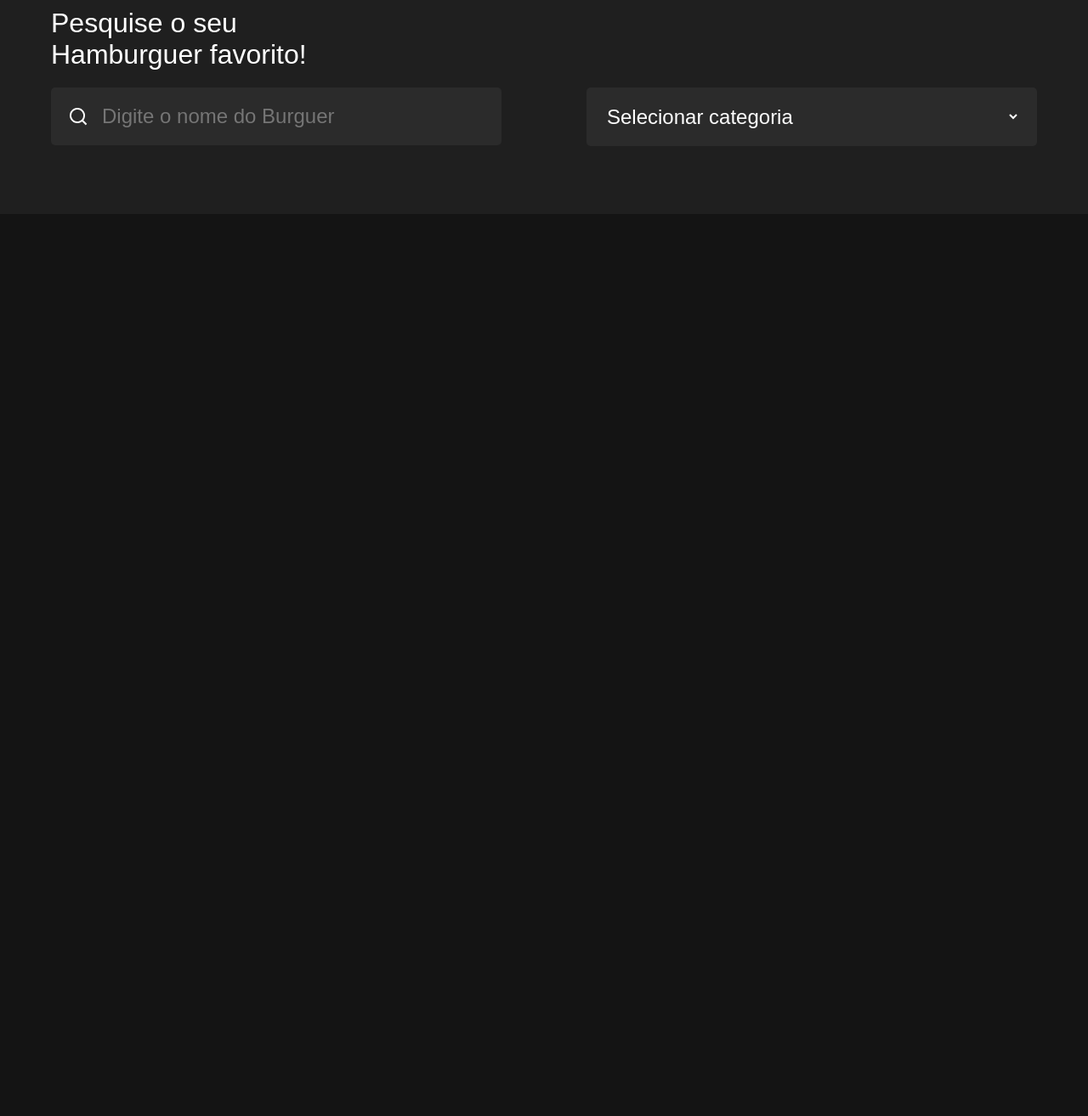
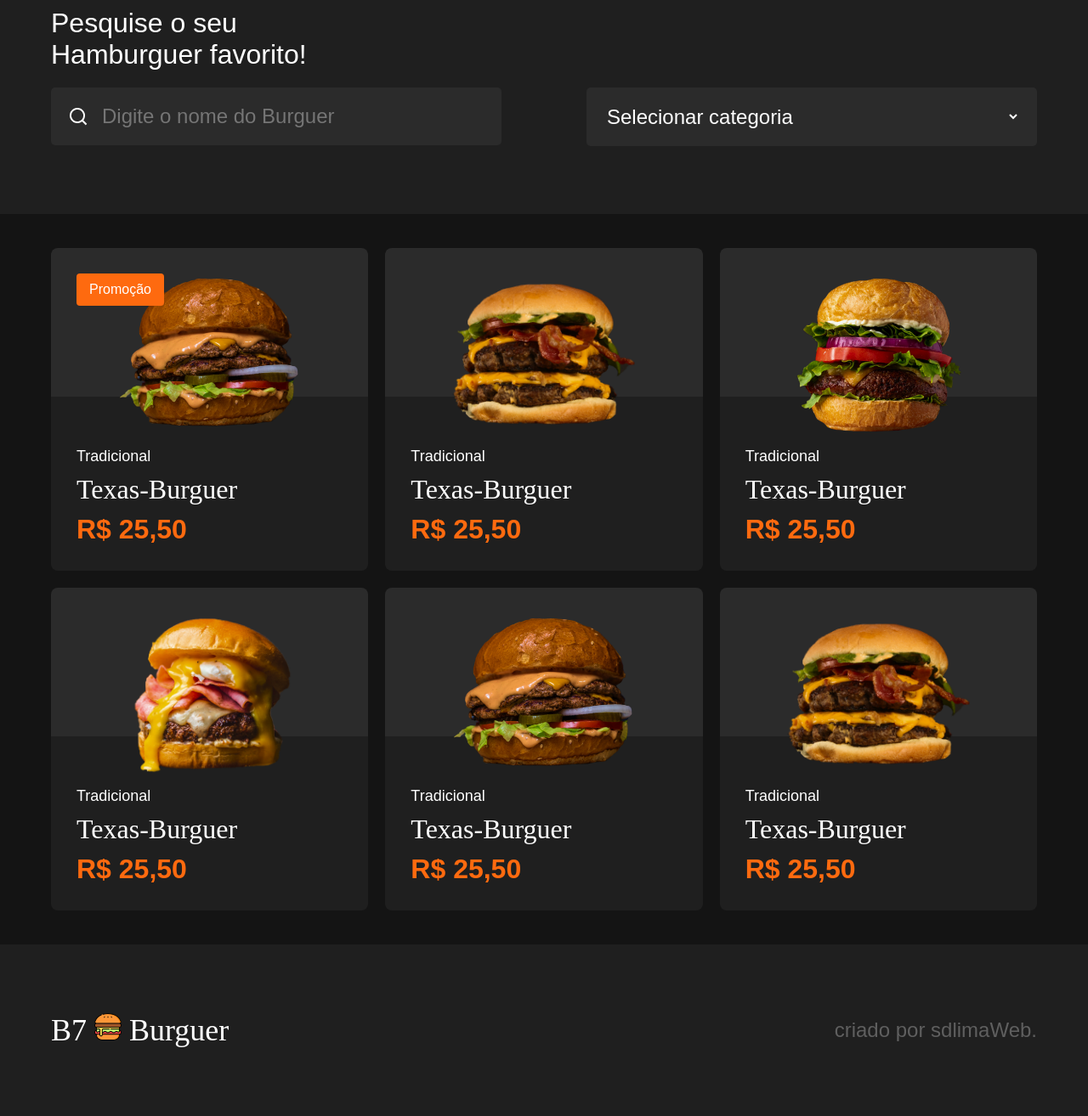
Before and after one commit to sdlima4025/html-css-hamburgueria, a plain HTML site: page index.html in a window 1280 px wide. Shown: the part 719-2033 px from the top of the page at 85% size. Before the commit the page ends 971 px from the top, so only its background shows below. Drawn offline with Linux system fonts and the light colour scheme; a web font is replaced by a local one.

Commit message:
criado footer

```diff
--- a/assets/style.css
+++ b/assets/style.css
@@ -112,7 +112,7 @@ header .menu-icon div {
 }
 .hero h1 {
     font-family: 'Calistoga';
-    font-size: 72px;
+    font-size: 68px;
     line-height: 74px;
     margin-top: 50px;
 }
@@ -174,6 +174,90 @@ header .menu-icon div {
 }
 
 
+/* PRODUCTS */
+.products-grid {
+    display: grid;
+    grid-template-columns: repeat(3, 1fr);
+    gap: 20px;
+    margin: 40px 0;
+}
+.product-item {
+    display: block;
+    border-radius: 8px;
+    overflow: hidden;
+    text-decoration: none;
+    position: relative;
+}
+.product-item:hover {
+    opacity: 0.8;
+}
+.product-item .warning {
+    position: absolute;
+    top: 30px;
+    left: 30px;
+    background-color: #FE6A0F;
+    font-size: 16px;
+    font-weight: 500;
+    color: #FFF;
+    padding: 10px 15px;
+    border-radius: 4px;
+}
+.product-item .photo {
+    text-align: center;
+    background-color: #2B2B2B;
+    padding-top: 30px;
+}
+.product-item .photo img {
+    max-width: 100%;
+}
+.product-item .info {
+    background-color: #1F1F1F;
+    padding: 60px 30px 30px 30px;
+    margin-top: -50px;
+}
+.product-item .product-category {
+    color: #FFF;
+    font-size: 18px;
+    font-weight: 500;
+}
+.product-item .product-name {
+    color: #FFF;
+    font-family: 'Calistoga';
+    font-size: 32px;
+    margin: 10px 0;
+}
+.product-item .product-price {
+    color: #FE6A0F;
+    font-size: 32px;
+    font-weight: bold;
+    align-items: center;
+}
+
+/*Footer*/
+footer {
+    background-color: #1F1F1F;
+}
+footer .container {
+    align-items: center;
+    display: flex;
+    justify-content: space-between;
+    padding-top: 80px;
+    padding-bottom: 80px;
+}
+footer .copyrights {
+    color: #5F5F5F;
+    font-size: 24px;
+}
+footer .copyrights a {
+    color: #5F5F5F;
+    text-decoration: none;
+}
+footer .copyrights a:hover {
+    text-decoration: underline;
+}
+
+
+
 @media (max-width: 820px ) {
     header nav {
         display: none;
@@ -221,4 +305,17 @@ header .menu-icon div {
         flex-direction: column;
         gap: 20px;
     }
+    .products-grid {
+        grid-template-columns: repeat(2, 1fr);
+    }
+    footer .container {
+        flex-direction: column;
+        gap: 26px;
+    }
 }
+
+@media (max-width: 500px) {
+    .products-grid {
+        grid-template-columns: 1fr;
+    }
+}
--- a/index.html
+++ b/index.html
@@ -11,7 +11,7 @@
     <header>
         <div class="container">
             <div class="logo">
-                <a href="">B7 <span>&#8226</span> Burguer</a>
+                <a href="">B7 <img src="./assets/burguers/hamburger.png" alt="Hamburguer"> Burguer</a>
             </div>
             <nav>
                 <ul class="leftside">
@@ -56,15 +56,95 @@
                 <div class="rightside">
                     <select>
                         <option value="">Selecionar categoria</option>
-                        <option value="burguers">Burguers</option>
+                        <option value="hamburguers">Hamburguers</option>
                         <option value="pizza">Pizza</option>
-                        <option value="vegetariano">Vegetariano</option>
-                        <option value="kids">Kids</option>
+                        <option value="acai">Açai</option>
+                        <option value="pastel">Pastel</option>
                     </select>
                 </div>
             </div>
         </div>
     </section>
+    <main>
+        <div class="container">
+            <div class="products-grid">
+                <a href="" class="product-item">
+                    <div class="warning">Promoção</div>
+                    <div class="photo">
+                        <img src="./assets/burguers/burger1.png" alt="Hamburguer">
+                    </div>
+                    <div class="info">
+                        <div class="product-category">Tradicional</div>
+                        <div class="product-name">Texas-Burguer</div>
+                        <div class="product-price">R$ 25,50</div>
+                    </div>
+                </a>
+                <a href="" class="product-item">
+                    <!-- <div class="warning">Promoção</div> -->
+                    <div class="photo">
+                        <img src="./assets/burguers/burger2.png" alt="Hamburguer">
+                    </div>
+                    <div class="info">
+                        <div class="product-category">Tradicional</div>
+                        <div class="product-name">Texas-Burguer</div>
+                        <div class="product-price">R$ 25,50</div>
+                    </div>
+                </a>
+                <a href="" class="product-item">
+                    <!-- <div class="warning">Promoção</div> -->
+                    <div class="photo">
+                        <img src="./assets/burguers/burger3.png" alt="Hamburguer">
+                    </div>
+                    <div class="info">
+                        <div class="product-category">Tradicional</div>
+                        <div class="product-name">Texas-Burguer</div>
+                        <div class="product-price">R$ 25,50</div>
+                    </div>
+                </a>
+                <a href="" class="product-item">
+                    <!-- <div class="warning">Promoção</div> -->
+                    <div class="photo">
+                        <img src="./assets/burguers/burger4.png" alt="Hamburguer">
+                    </div>
+                    <div class="info">
+                        <div class="product-category">Tradicional</div>
+                        <div class="product-name">Texas-Burguer</div>
+                        <div class="product-price">R$ 25,50</div>
+                    </div>
+                </a>
+                <a href="" class="product-item">
+                    <!-- <div class="warning">Promoção</div> -->
+                    <div class="photo">
+                        <img src="./assets/burguers/burger1.png" alt="Hamburguer">
+                    </div>
+                    <div class="info">
+                        <div class="product-category">Tradicional</div>
+                        <div class="product-name">Texas-Burguer</div>
+                        <div class="product-price">R$ 25,50</div>
+                    </div>
+                </a>
+                <a href="" class="product-item">
+                    <!-- <div class="warning">Promoção</div> -->
+                    <div class="photo">
+                        <img src="./assets/burguers/burger2.png" alt="Hamburguer">
+                    </div>
+                    <div class="info">
+                        <div class="product-category">Tradicional</div>
+                        <div class="product-name">Texas-Burguer</div>
+                        <div class="product-price">R$ 25,50</div>
+                    </div>
+                </a>
+            </div>
+        </div>
+    </main>
+    <footer>
+        <div class="container">
+            <div class="logo">
+                <a href="">B7 <img src="./assets/burguers/hamburger.png" alt="Hamburguer"> Burguer</a>
+            </div>
+            <div class="copyrights">criado por  <a href="">sdlimaWeb</a>.</div>
+        </div>
+    </footer>
 </body>
 
 </html>
```
Also changed, not shown: assets/burguers/burger1.png (renamed from assets/burger1.png), assets/burguers/burger2.png (renamed from assets/burger2.png), assets/burguers/burger3.png (renamed from assets/burger3.png), assets/burguers/burger4.png (renamed from assets/burger4.png), assets/burguers/hamburger.png (added).
